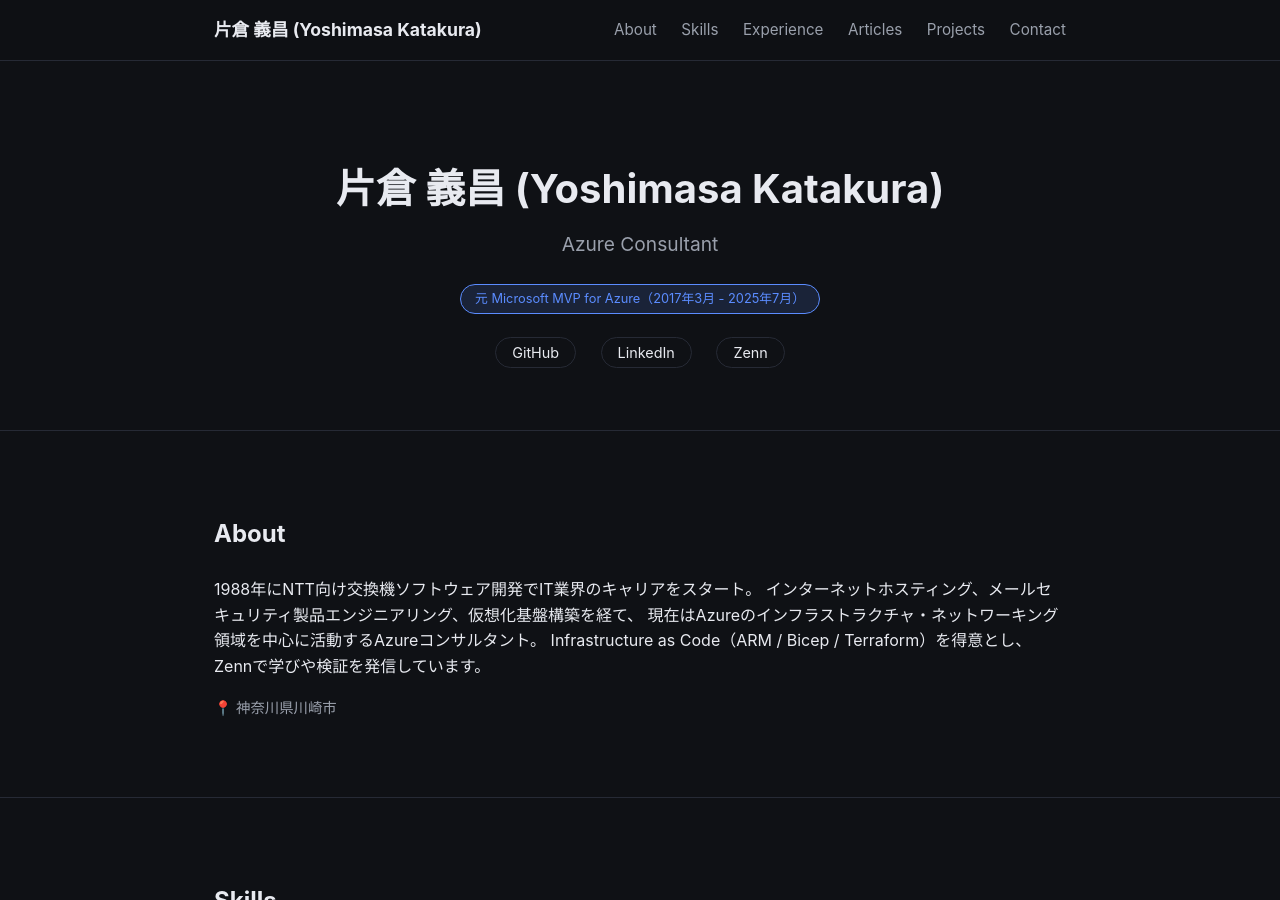
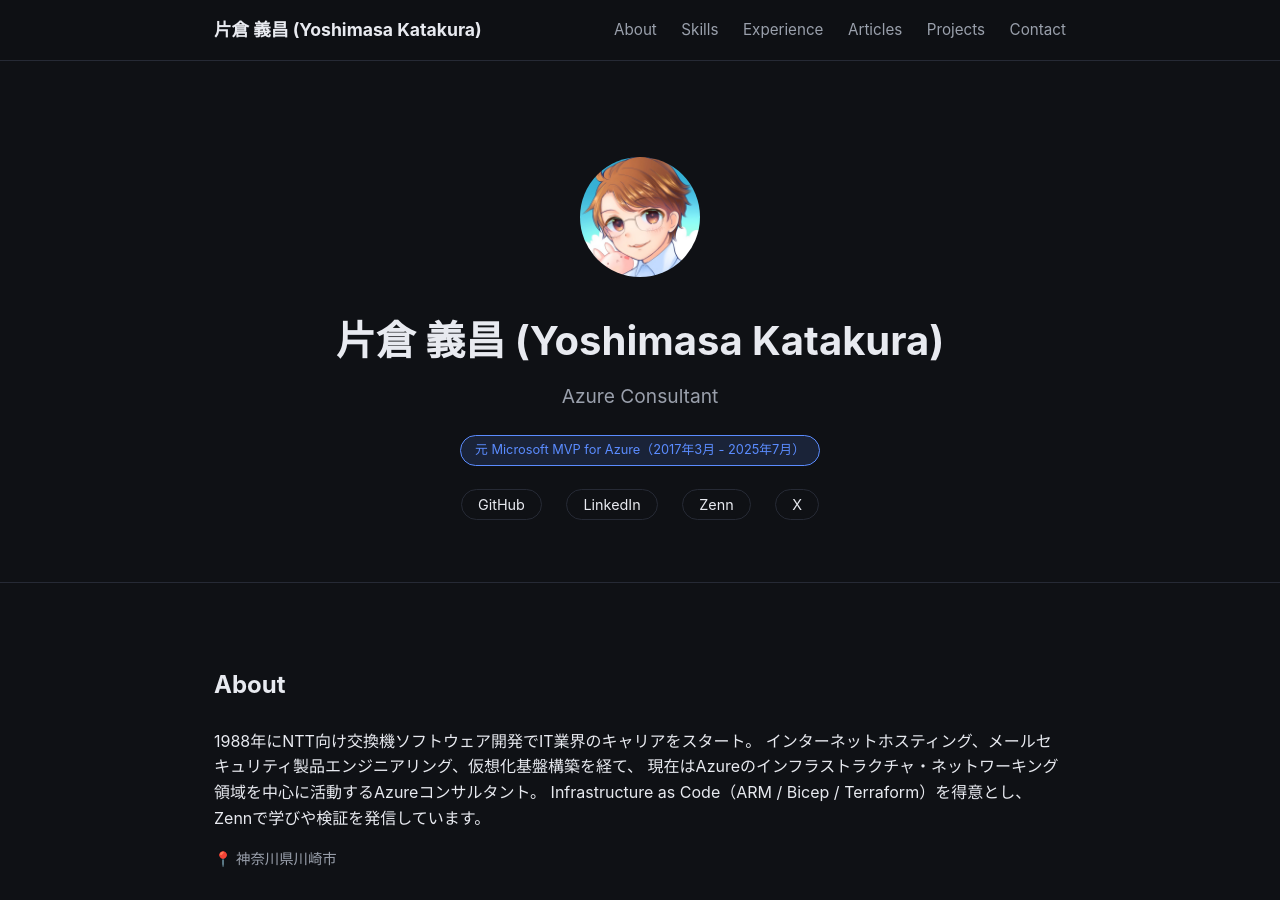
Before and after one commit to katakura/katakura.github.io, a Jekyll site: the page built from index.html, in a window 1280 px wide and 900 px high. Built offline with Jekyll 4.4.1, drawn with Linux system fonts in a browser that asks for light colours.

Commit message:
Add X handle and avatar image

```diff
--- a/_data/profile.yml
+++ b/_data/profile.yml
@@ -7,10 +7,10 @@ bio: >
   Infrastructure as Code（ARM / Bicep / Terraform）を得意とし、Zennで学びや検証を発信しています。
 badges:
   - "元 Microsoft MVP for Azure（2017年3月 - 2025年7月）"
-avatar: "" # 例: /assets/img/avatar.jpg
+avatar: "/assets/img/avatar.jpg"
 location: "神奈川県川崎市"
 email: ""
 github: "katakura"
 linkedin: "yoshimasakatakura"
 zenn: "yotan"
-x: "" # 旧Twitter
+x: "yo_ta_n" # 旧Twitter
```
Also changed, not shown: assets/img/avatar.jpg (added).
